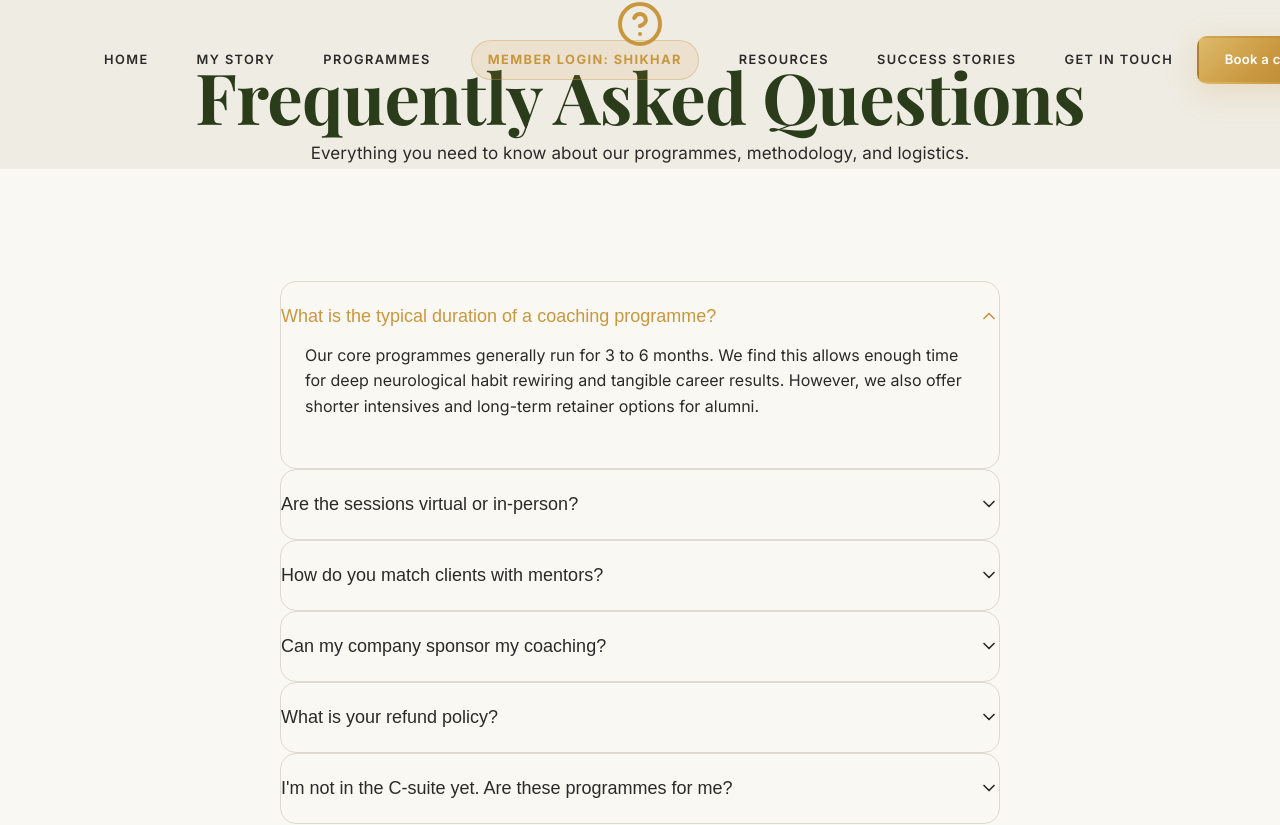
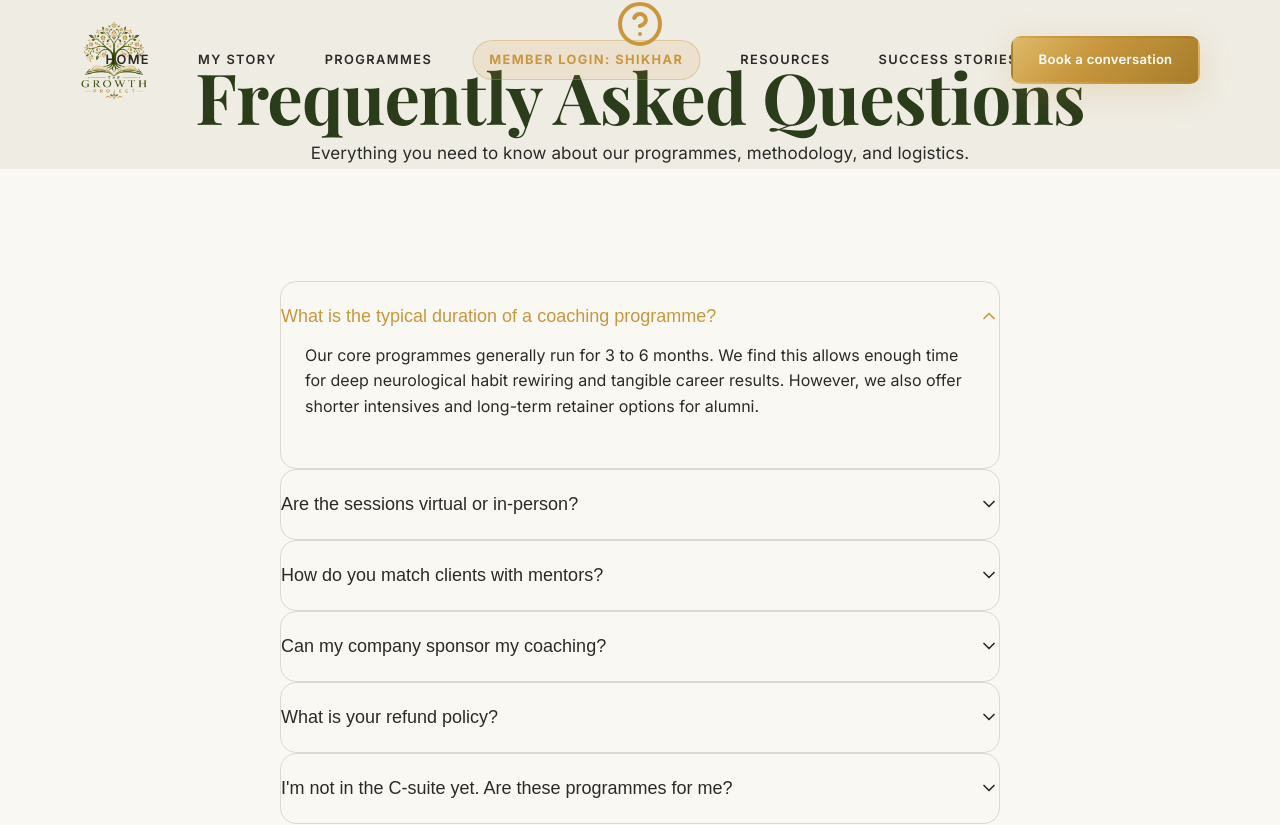
Before and after one commit to abhi2715/TGP, a React (Vite) app: page /faq in a window 1280 px wide. Shown: the top 825 px of the page. Built offline with nearby package versions, Linux system fonts and the light colour scheme; a web font is replaced by a local one.

Commit message:
Fix logo disappearing bug in Safari caused by flex: 1 on anchor tag; use absolute positioning for true center alignment instead

```diff
--- a/src/components/layout/Navbar.css
+++ b/src/components/layout/Navbar.css
@@ -68,8 +68,7 @@
   align-items: center;
   gap: 0.5rem;
   transition: all var(--transition-fast);
-  flex: 1;
-  justify-content: flex-start;
+  flex-shrink: 0;
 }
 
 .navbar-logo:hover { opacity: 0.85; transform: scale(0.98); }
@@ -91,10 +90,11 @@
 .navbar-links {
   display: flex;
   align-items: center;
-  justify-content: center;
   gap: 2rem;
   flex-wrap: nowrap;
-  flex: 2;
+  position: absolute;
+  left: 50%;
+  transform: translateX(-50%);
 }
 
 .nav-link {
@@ -170,9 +170,8 @@
 .navbar-actions {
   display: flex;
   align-items: center;
-  justify-content: flex-end;
   gap: 1rem;
-  flex: 1;
+  flex-shrink: 0;
 }
 
 .desktop-cta {
@@ -197,13 +196,13 @@
     position: absolute;
     top: 100%;
     left: 0;
+    transform: none;
     width: 100%;
     background: var(--color-offwhite);
     flex-direction: column;
     padding: 2rem;
     gap: 1.5rem;
     box-shadow: var(--shadow-lg);
-    transform: translateY(-12px);
     opacity: 0;
     visibility: hidden;
     transition: all var(--transition-normal);
@@ -211,7 +210,6 @@
   }
 
   .navbar-links.open {
-    transform: translateY(0);
     opacity: 1;
     visibility: visible;
   }
```
